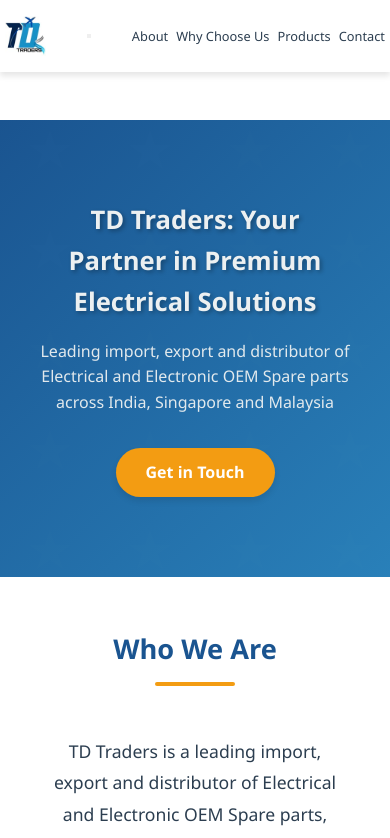
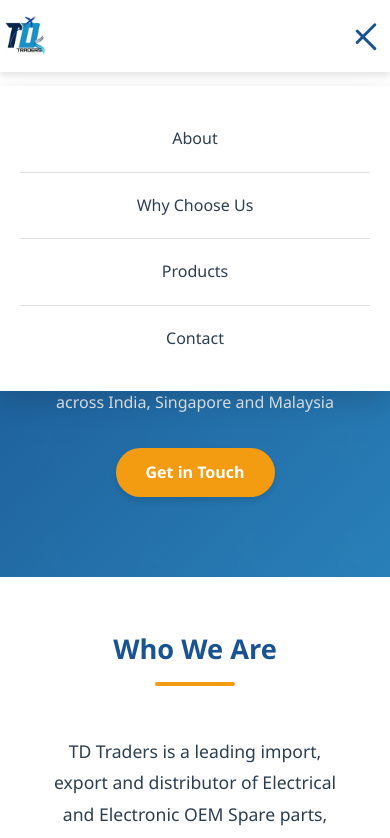
Before and after one commit to jenbagaraman-j/tdtraders, a plain HTML site: page index.html in a window 390 px wide. Both pictures are taken after a click on the button "Toggle menu". Shown: the top 838 px of the page. Drawn offline with Linux system fonts and the light colour scheme.

Commit message:
Implement responsive hamburger menu styles
Added styles for a responsive hamburger menu and adjusted nav-menu display properties.

```diff
--- a/styles.css
+++ b/styles.css
@@ -101,6 +101,42 @@
 
 .nav-menu a:hover::after {
     width: 100%;
+}
+
+/* Hamburger Menu */
+.hamburger {
+    display: none;
+    flex-direction: column;
+    justify-content: space-around;
+    width: 30px;
+    height: 25px;
+    background: transparent;
+    border: none;
+    cursor: pointer;
+    padding: 0;
+    z-index: 1001;
+    margin-left: auto;
+}
+
+.hamburger span {
+    width: 30px;
+    height: 3px;
+    background: var(--primary-color);
+    border-radius: 3px;
+    transition: all 0.3s ease;
+    display: block;
+}
+
+.hamburger.active span:nth-child(1) {
+    transform: rotate(45deg) translate(8px, 8px);
+}
+
+.hamburger.active span:nth-child(2) {
+    opacity: 0;
+}
+
+.hamburger.active span:nth-child(3) {
+    transform: rotate(-45deg) translate(7px, -7px);
 }
 
 /* Hero Section */
@@ -383,12 +419,17 @@
 
 /* Responsive Design */
 @media (max-width: 768px) {
+    .hamburger {
+        display: flex;
+    }
+
     .nav .container {
         flex-direction: row;
         flex-wrap: wrap;
         gap: 1rem;
         padding-left: 10px;
         padding-right: 10px;
+        position: relative;
     }
 
     .logo {
@@ -401,15 +442,39 @@
     }
 
     .nav-menu {
-        flex-direction: row;
-        flex-wrap: wrap;
-        gap: 1rem;
-        justify-content: flex-end;
-        font-size: 0.9rem;
+        display: none;
+        position: absolute;
+        top: 70px;
+        left: 0;
+        right: 0;
+        background: var(--bg-white);
+        flex-direction: column;
+        gap: 0;
+        padding: 20px;
+        box-shadow: var(--shadow-lg);
+        width: 100%;
+        z-index: 999;
+    }
+
+    .nav-menu.active {
+        display: flex;
     }
 
     .nav-menu li {
-        flex-shrink: 0;
+        width: 100%;
+        text-align: center;
+        padding: 12px 0;
+        border-bottom: 1px solid #e0e0e0;
+    }
+
+    .nav-menu li:last-child {
+        border-bottom: none;
+    }
+
+    .nav-menu a {
+        font-size: 1rem;
+        display: block;
+        padding: 8px;
     }
 
     .hero {
@@ -446,7 +511,7 @@
 @media (max-width: 480px) {
     .nav .container {
         padding-left: 5px;
-        padding-right: 5px;
+        padding-right: 10px;
     }
 
     .logo img {
@@ -454,9 +519,13 @@
         max-width: 120px;
     }
 
-    .nav-menu {
-        gap: 0.5rem;
-        font-size: 0.8rem;
+    .hamburger {
+        width: 28px;
+        height: 22px;
+    }
+
+    .hamburger span {
+        width: 28px;
     }
 
     .hero-title {
```
